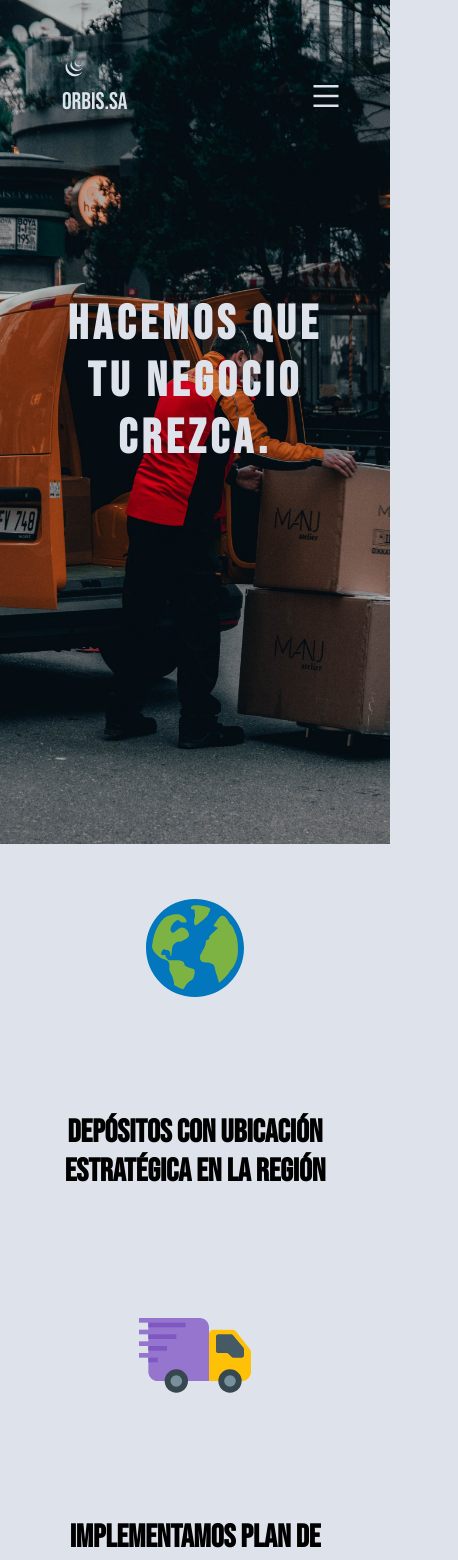
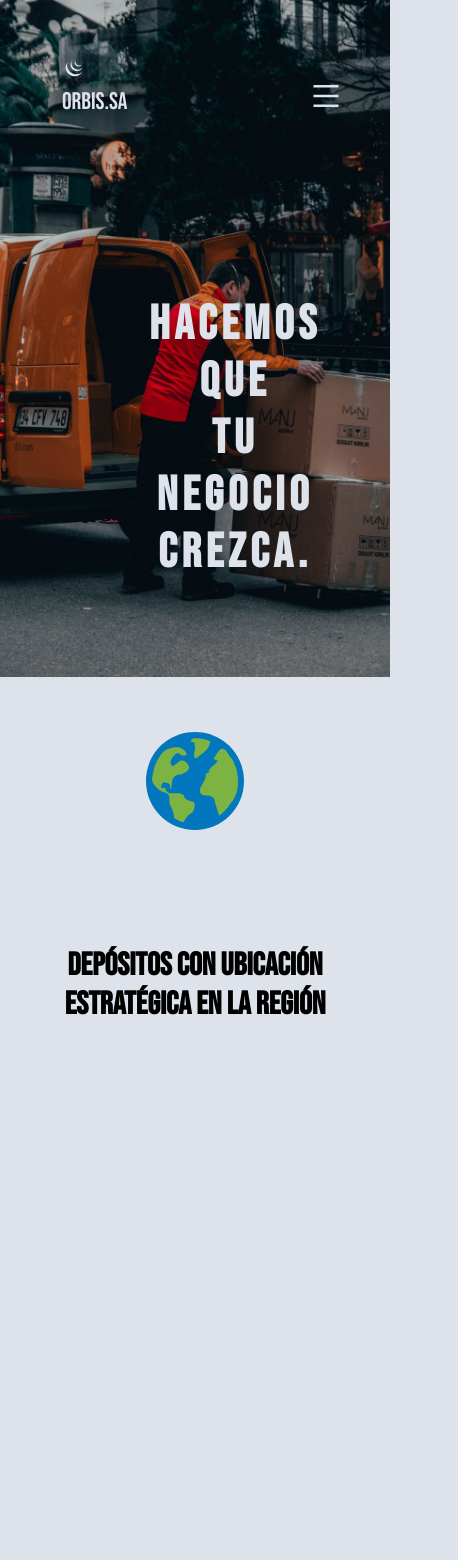
Before and after one commit to jattorri/orbis, a React (Create React App) app: page / in a window 390 px wide. Shown: the top 1560 px of the page, 458 px wide, since content can reach past the window. Built offline with nearby package versions, Linux system fonts and the light colour scheme.

Commit message:
animations

```diff
--- a/package.json
+++ b/package.json
@@ -6,7 +6,10 @@
     "@testing-library/jest-dom": "^5.14.1",
     "@testing-library/react": "^11.2.7",
     "@testing-library/user-event": "^12.8.3",
+    "animate.css": "^4.1.1",
+    "aos": "^3.0.0-beta.6",
     "react": "^17.0.2",
+    "react-animate-on-scroll": "^2.1.5",
     "react-dom": "^17.0.2",
     "react-icons": "^4.2.0",
     "react-scripts": "4.0.3",
--- a/src/About.js
+++ b/src/About.js
@@ -1,4 +1,4 @@
-import React from 'react';
+import React, { useEffect } from 'react';
 
 import {
   FcGlobe,
@@ -10,27 +10,57 @@ import {
 
 const About = () => {
   return (
-    <section className='about'>
-      <div className='card'>
+    <section
+      className='about'
+      data-aos='fade-in'
+      data-aos-duration='2000'
+      data-aos-delay='50'
+    >
+      <div
+        className='card'
+        data-aos='fade-left'
+        data-aos-duration='2000'
+        data-aos-delay='50'
+      >
         <FcGlobe />
         <h6>Depósitos con ubicación estratégica en la región</h6>
       </div>
-      <div className='card'>
+      <div
+        className='card'
+        data-aos='fade-left'
+        data-aos-duration='2000'
+        data-aos-delay='50'
+      >
         <FcInTransit />
         <h6>Implementamos plan de incentivos por Unidad de negocios</h6>
       </div>
-      <div className='card'>
+      <div
+        className='card'
+        data-aos='fade-left'
+        data-aos-duration='2000'
+        data-aos-delay='50'
+      >
         <FcOrgUnit />
         <h6>Llegamos a Mendoza – San Juan – San Luis – Neuquén – Río Negro</h6>
       </div>
-      <div className='card'>
+      <div
+        className='card'
+        data-aos='fade-left'
+        data-aos-duration='2000'
+        data-aos-delay='50'
+      >
         <FcVip />
         <h6>
           Entregas Rápidas (-48hs Mendoza, San Juan y San Luis) (-72hs Neuquén y
           Río Negro)
         </h6>
       </div>
-      <div className='card'>
+      <div
+        className='card'
+        data-aos='fade-left'
+        data-aos-duration='2000'
+        data-aos-delay='50'
+      >
         <FcStatistics />
         <h6>Certificación de calidad ISO 9000 20021</h6>
       </div>
--- a/src/App.js
+++ b/src/App.js
@@ -1,13 +1,28 @@
-import React from 'react';
+import React, { useEffect } from 'react';
 import Navbar from './Navbar';
 import Hero from './Hero';
 import About from './About';
 import Products from './Products';
+import AOS from 'aos';
+import 'aos/dist/aos.css';
 
 function App() {
+  useEffect(() => {
+    AOS.init({
+      once: false, // whether animation should happen only once - while scrolling down
+      mirror: false, // whether elements should animate out while scrolling past them
+      anchorPlacement: 'top-bottom',
+    });
+    AOS.refresh();
+  }, []);
   return (
     <>
-      <section className='shared-background'>
+      <section
+        className='shared-background'
+        data-aos='fade-in'
+        data-aos-duration='2000'
+        data-aos-delay='50'
+      >
         <Navbar />
         <Hero />
       </section>
--- a/src/Hero.js
+++ b/src/Hero.js
@@ -2,7 +2,12 @@ import React from 'react';
 
 const Hero = () => {
   return (
-    <section className='hero'>
+    <section
+      className='hero'
+      data-aos='fade-right'
+      data-aos-delay='50'
+      data-aos-duration='3000'
+    >
       <div>
         <h1 className='hero-h1'>
           Hacemos que
--- a/src/Navbar.js
+++ b/src/Navbar.js
@@ -3,11 +3,17 @@ import { FaBehance, FaFacebook, FaLinkedin, FaTwitter } from 'react-icons/fa';
 import { DiJqueryLogo } from 'react-icons/di';
 import { AiOutlineMenu } from 'react-icons/ai';
 import Modal from './Modal';
+
 const Navbar = () => {
   const [openModal, setopenModal] = useState(false);
 
   return (
-    <nav className='navbar'>
+    <nav
+      className='navbar'
+      data-aos='zoom-in'
+      data-aos-delay='50'
+      data-aos-duration='2000'
+    >
       <div>
         <p className='navbar-title'>
           <DiJqueryLogo />
--- a/src/Products.js
+++ b/src/Products.js
@@ -4,8 +4,18 @@ import TableGrid from './TableGrid';
 const Products = () => {
   const [buttonActive, setButtonActive] = useState('');
   return (
-    <div className='products'>
-      <div className='table-buttons-container'>
+    <div
+      className='products'
+      data-aos='fade-in'
+      data-aos-delay='50'
+      data-aos-duration='2000'
+    >
+      <div
+        className='table-buttons-container'
+        data-aos='fade-right'
+        data-aos-delay='50'
+        data-aos-duration='2000'
+      >
         <button
           className='table-button'
           onClick={() => setButtonActive('maternoinfantil')}
@@ -32,7 +42,7 @@ const Products = () => {
         </button>
       </div>
 
-      <TableGrid buttonActive={buttonActive} />
+      <TableGrid buttonActive={buttonActive} className='products' />
     </div>
   );
 };
--- a/src/TableGrid.js
+++ b/src/TableGrid.js
@@ -2,7 +2,12 @@ import React from 'react';
 const TableGrid = ({ buttonActive }) => {
   if (buttonActive === 'maternoinfantil') {
     return (
-      <div className='table-grid'>
+      <div
+        className='table-grid'
+        data-aos='fade-right'
+        data-aos-delay='50'
+        data-aos-duration='2000'
+      >
         <img
           className='image'
           src='https://obis.com.ar/wp-content/uploads/2021/05/babelito-150x150.png'
@@ -13,7 +18,12 @@ const TableGrid = ({ buttonActive }) => {
   }
   if (buttonActive === 'dermocosmetica') {
     return (
-      <div className='table-grid'>
+      <div
+        className='table-grid'
+        data-aos='fade-right'
+        data-aos-delay='50'
+        data-aos-duration='2000'
+      >
         <img
           className='image'
           src='https://obis.com.ar/wp-content/uploads/2021/05/essence-150x150.png'
@@ -29,7 +39,12 @@ const TableGrid = ({ buttonActive }) => {
   }
   if (buttonActive === 'cuidadopersonal') {
     return (
-      <div className='table-grid'>
+      <div
+        className='table-grid'
+        data-aos='fade-right'
+        data-aos-delay='50'
+        data-aos-duration='2000'
+      >
         <img
           className='image'
           src='https://obis.com.ar/wp-content/uploads/2021/05/koleston-150x150.png'
@@ -39,7 +54,12 @@ const TableGrid = ({ buttonActive }) => {
     );
   }
   return (
-    <div className='table-grid'>
+    <div
+      className='table-grid'
+      data-aos='fade-right'
+      data-aos-delay='50'
+      data-aos-duration='2000'
+    >
       <img
         className='image'
         src='https://obis.com.ar/wp-content/uploads/2021/07/kosiuko-1024x1024.png'
--- a/src/index.css
+++ b/src/index.css
@@ -16,7 +16,7 @@ body {
   background-repeat: no-repeat;
   background-position: center;
   background-size: cover;
-  height: 100vh;
+  height: fit-content;
 }
 
 /**********NAVBAR*************/
@@ -71,6 +71,7 @@ body {
 /**********NAVBAR*************/
 /**********HERO*************/
 .hero {
+  padding-left: 5rem;
   display: grid;
   grid-template-columns: 1fr;
   height: fit-content;
@@ -79,7 +80,7 @@ body {
   text-align: left;
   padding: 3rem;
   color: #dee3eb;
-  font-size: 6rem;
+  font-size: 5.5rem;
   font-family: 'Bebas Neue';
   letter-spacing: 0.3rem;
 }
@@ -162,6 +163,7 @@ body {
   }
   .about {
     display: block;
+    size: fit-content;
     padding: 3rem;
   }
   .navbar-toggle {
--- a/src/index.js
+++ b/src/index.js
@@ -3,6 +3,7 @@ import ReactDOM from 'react-dom';
 import './index.css';
 import App from './App';
 import reportWebVitals from './reportWebVitals';
+import 'animate.css/animate.min.css';
 
 ReactDOM.render(
   <React.StrictMode>
```
Also changed, not shown: 1 other file (tests, documents, lock files or other folders).
